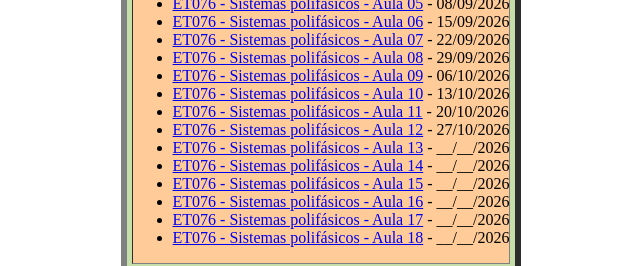
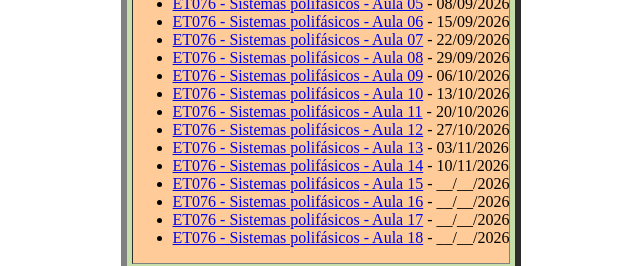
Before and after one commit to marqualrelio/UFSJ, a plain HTML site: page sistemas_polifasicos.html in a window 1280 px wide. Shown: the part 1480-1746 px from the top of the page, 319-959 px from the left. Drawn offline with Linux system fonts and the light colour scheme.

Commit message:
Update sistemas_polifasicos.html

```diff
--- a/sistemas_polifasicos.html
+++ b/sistemas_polifasicos.html
@@ -108,8 +108,8 @@
 					<li><span style="font-size:16px;"><a href="https://youtu.be/dP4KtCDMqs8">ET076 - Sistemas polif&aacute;sicos</span><span style="font-size:16px;"> - Aula 10</a> - 13/10/2026</span></li>
 					<li><span style="font-size:16px;"><a href="https://youtu.be/CzELVoa9N0g">ET076 - Sistemas polif&aacute;sicos</span><span style="font-size:16px;"> - Aula 11</a> - 20/10/2026</span></li>
 					<li><span style="font-size:16px;"><a href="https://youtu.be/c7mkrkcDmJs">ET076 - Sistemas polif&aacute;sicos</span><span style="font-size:16px;"> - Aula 12</a> - 27/10/2026</span></li>
-					<li><span style="font-size:16px;"><a href="https://youtu.be/">ET076 - Sistemas polif&aacute;sicos</span><span style="font-size:16px;"> - Aula 13</a> - __/__/2026</span></li>
-					<li><span style="font-size:16px;"><a href="https://youtu.be/">ET076 - Sistemas polif&aacute;sicos</span><span style="font-size:16px;"> - Aula 14</a> - __/__/2026</span></li>
+					<li><span style="font-size:16px;"><a href="https://youtu.be/L3VnrC4Gx8g">ET076 - Sistemas polif&aacute;sicos</span><span style="font-size:16px;"> - Aula 13</a> - 03/11/2026</span></li>
+					<li><span style="font-size:16px;"><a href="https://youtu.be/qrbPgD6nqNo">ET076 - Sistemas polif&aacute;sicos</span><span style="font-size:16px;"> - Aula 14</a> - 10/11/2026</span></li>
 					<li><span style="font-size:16px;"><a href="https://youtu.be/">ET076 - Sistemas polif&aacute;sicos</span><span style="font-size:16px;"> - Aula 15</a> - __/__/2026</span></li>
 					<li><span style="font-size:16px;"><a href="https://youtu.be/">ET076 - Sistemas polif&aacute;sicos</span><span style="font-size:16px;"> - Aula 16</a> - __/__/2026</span></li>
 					<li><span style="font-size:16px;"><a href="https://youtu.be/">ET076 - Sistemas polif&aacute;sicos</span><span style="font-size:16px;"> - Aula 17</a> - __/__/2026</span></li>
```
